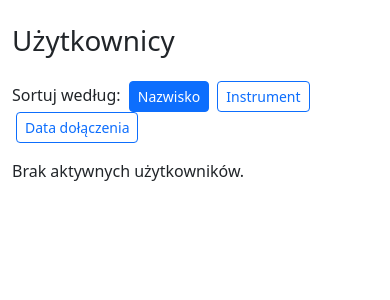
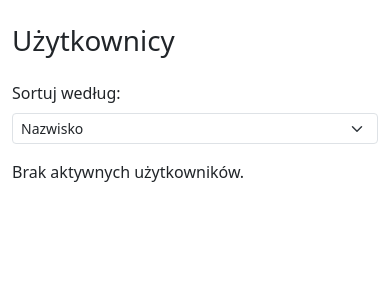
Before and after one commit to krzysiekbab/ORAGH-App, a Django app: page /profiles/ in a window 390 px wide. Shown: the part 56-356 px from the top of the page. Run offline with Django 5.2, Linux system fonts and the light colour scheme.

Commit message:
Improve sorting layout

```diff
--- a/oragh_platform/main/templates/show_profiles.jinja
+++ b/oragh_platform/main/templates/show_profiles.jinja
@@ -3,25 +3,43 @@
 {% block title %}Aktywne profile{% endblock %}
 
 {% block content %}
+    <style>
+      @media (max-width: 576px) {
+        .sort-row {
+          flex-direction: column !important;
+          align-items: stretch !important;
+        }
+        .sort-select,
+        .instrument-filter-select {
+          width: 100% !important;
+          margin-top: 0.5rem;
+        }
+        .instrument-filter-form {
+          margin-left: 0 !important;
+          width: 100%;
+        }
+      }
+    </style>
     <div class="row justify-content-between align-items-center mb-4">
         <h1 class="col-12 col-md-12 col-lg-6 mb-0">Użytkownicy</h1>
     </div>
-    <div class="mb-3">
-        <span>Sortuj według:</span>
-        <a href="?sort=surname" class="btn btn-sm {% if sort == 'surname' %}btn-primary{% else %}btn-outline-primary{% endif %} ms-1">Nazwisko</a>
-        <a href="?sort=instrument" class="btn btn-sm {% if sort == 'instrument' %}btn-primary{% else %}btn-outline-primary{% endif %} ms-1">Instrument</a>
-        <a href="?sort=join" class="btn btn-sm {% if sort == 'join' %}btn-primary{% else %}btn-outline-primary{% endif %} ms-1">Data dołączenia</a>
-        {% if sort == 'instrument' %}
-            <form method="get" class="d-inline ms-3">
-                <input type="hidden" name="sort" value="instrument">
-                <select name="instrument" class="form-select form-select-sm d-inline w-auto" onchange="this.form.submit()">
+    <div class="mb-3 d-flex sort-row align-items-center">
+        <form method="get" class="d-inline">
+            <label for="sort-select" class="me-2">Sortuj według:</label>
+            <select id="sort-select" name="sort" class="form-select form-select-sm d-inline w-auto sort-select" onchange="this.form.submit()">
+                <option value="surname" {% if sort == 'surname' %}selected{% endif %}>Nazwisko</option>
+                <option value="instrument" {% if sort == 'instrument' %}selected{% endif %}>Instrument</option>
+                <option value="join" {% if sort == 'join' %}selected{% endif %}>Data dołączenia</option>
+            </select>
+            {% if sort == 'instrument' %}
+                <select name="instrument" class="form-select form-select-sm d-inline w-auto instrument-filter-select" onchange="this.form.submit()">
                     <option value="">Wszystkie instrumenty</option>
                     {% for value, label in instrument_choices %}
                         <option value="{{ value }}" {% if instrument_filter == value %}selected{% endif %}>{{ label }}</option>
                     {% endfor %}
                 </select>
-            </form>
-        {% endif %}
+            {% endif %}
+        </form>
     </div>
     <div class="row">
     <div class="col-12">
```
